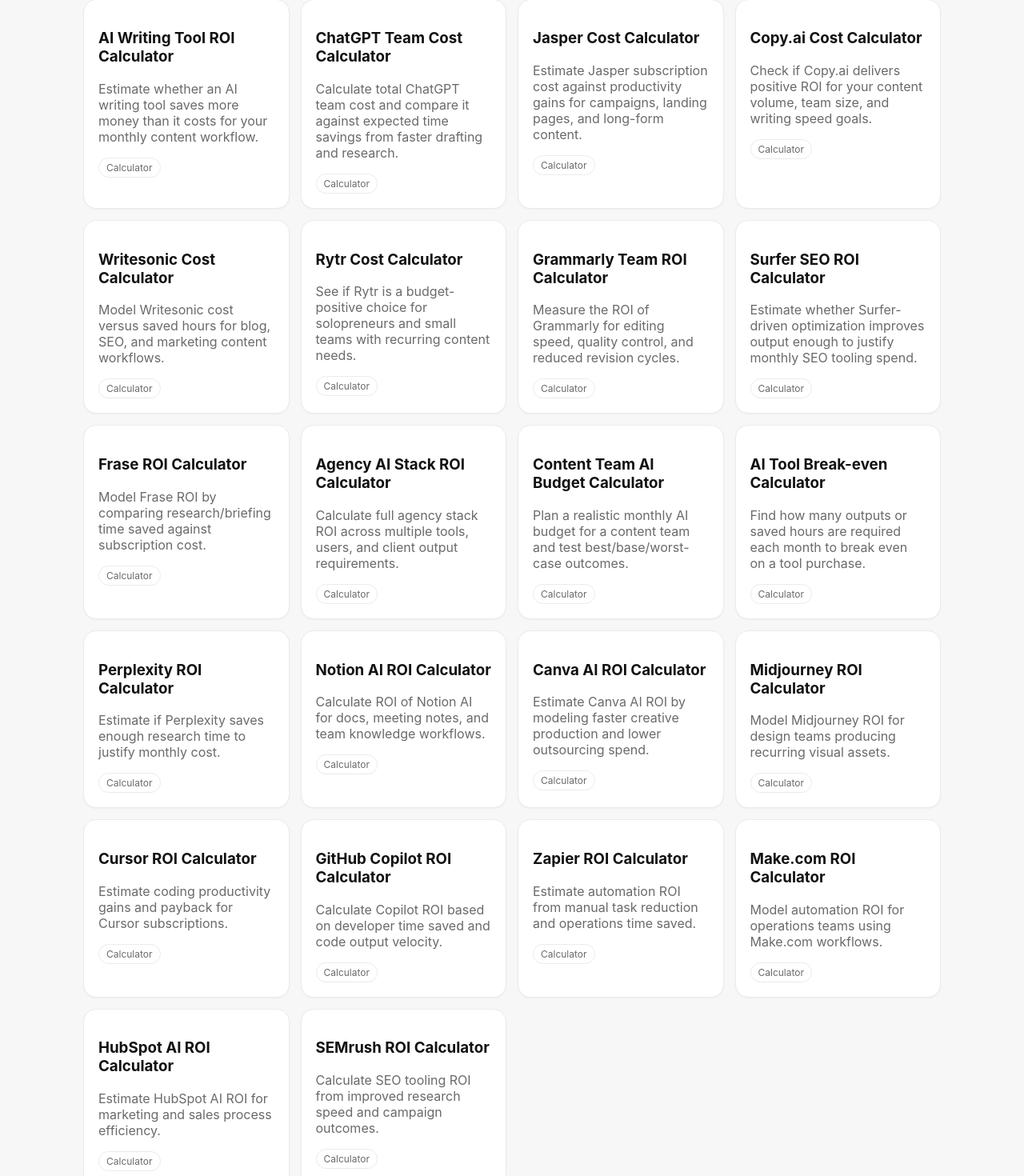
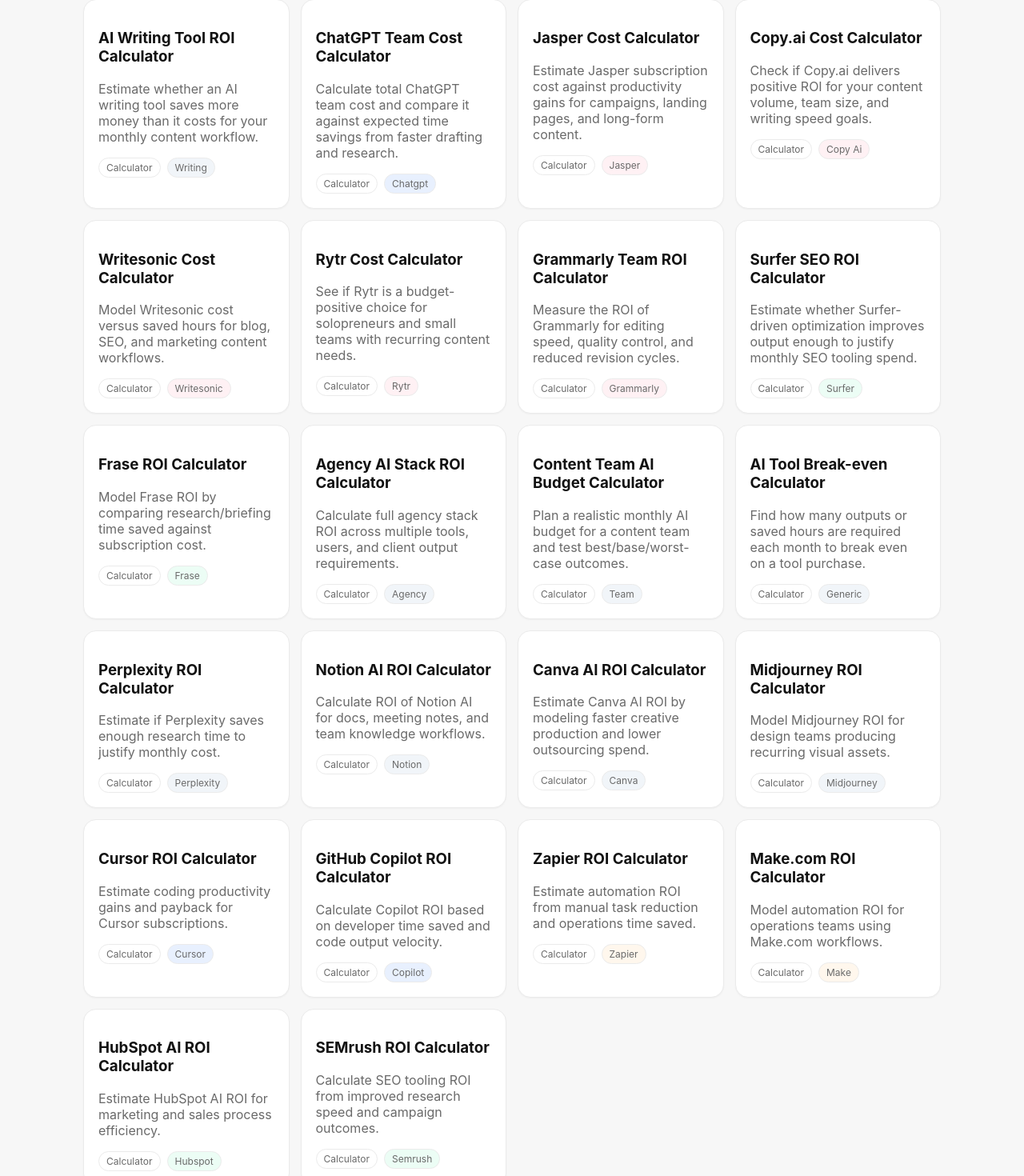
Before and after one commit to ankurvsoni/ai-tool-roi-calculators, a Next.js app: page / in a window 1280 px wide. Shown: the part 399-1869 px from the top of the page at 80% size. Built offline with nearby package versions, Linux system fonts and the light colour scheme.

Commit message:
Add safe tool identity badges for authenticity without logo trademark risk

```diff
--- a/app/page.js
+++ b/app/page.js
@@ -22,7 +22,10 @@
           <Link key={c.slug} href={`/calculators/${c.slug}`} className="card">
             <h3>{c.title}</h3>
             <p className="muted">{c.description}</p>
-            <span className="badge">Calculator</span>
+            <div style={{display:'flex',gap:8,flexWrap:'wrap'}}>
+              <span className="badge">Calculator</span>
+              <span className="badge" style={{background:c.toolColor}}>{c.toolLabel || 'Tool'}</span>
+            </div>
           </Link>
         ))}
       </div>
--- a/content/data/calculators.json
+++ b/content/data/calculators.json
@@ -27,7 +27,9 @@
     ],
     "useCase": "General-purpose calculator for evaluating whether writing tool subscriptions are worth it.",
     "watchouts": "Overestimated time savings is the most common modeling mistake.",
-    "reco": "Start conservative, then update with real pilot data in 2 weeks."
+    "reco": "Start conservative, then update with real pilot data in 2 weeks.",
+    "toolLabel": "Writing",
+    "toolColor": "#f1f5f9"
   },
   {
     "slug": "chatgpt-team-cost-calculator",
@@ -57,7 +59,9 @@
     ],
     "useCase": "Best for teams using AI for drafting, summarization, and research support across multiple departments.",
     "watchouts": "Token usage can spike costs if prompts are unbounded. Set usage guidelines per team.",
-    "reco": "Great fit when your team uses it daily for repeat tasks. Pilot with clear prompt SOPs."
+    "reco": "Great fit when your team uses it daily for repeat tasks. Pilot with clear prompt SOPs.",
+    "toolLabel": "Chatgpt",
+    "toolColor": "#e8f0fe"
   },
   {
     "slug": "jasper-cost-calculator",
@@ -87,7 +91,9 @@
     ],
     "useCase": "Ideal for marketing teams running campaign copy, landing pages, and repeat content workflows.",
     "watchouts": "Higher seat costs require strong team adoption to realize ROI.",
-    "reco": "Best when you need structured templates and brand-consistent output at scale."
+    "reco": "Best when you need structured templates and brand-consistent output at scale.",
+    "toolLabel": "Jasper",
+    "toolColor": "#fff1f4"
   },
   {
     "slug": "copy-ai-cost-calculator",
@@ -117,7 +123,9 @@
     ],
     "useCase": "Good for rapid ideation and first drafts for small teams and founders.",
     "watchouts": "Quality may vary for nuanced brand tone; editing standards still needed.",
-    "reco": "Strong option when speed matters more than deep workflow customization."
+    "reco": "Strong option when speed matters more than deep workflow customization.",
+    "toolLabel": "Copy Ai",
+    "toolColor": "#fff1f4"
   },
   {
     "slug": "writesonic-cost-calculator",
@@ -147,7 +155,9 @@
     ],
     "useCase": "Useful for mixed SEO + marketing content pipelines.",
     "watchouts": "ROI depends on whether teams use advanced features consistently.",
-    "reco": "Good value if you produce high monthly content volume across channels."
+    "reco": "Good value if you produce high monthly content volume across channels.",
+    "toolLabel": "Writesonic",
+    "toolColor": "#fff1f4"
   },
   {
     "slug": "rytr-cost-calculator",
@@ -177,7 +187,9 @@
     ],
     "useCase": "Budget-friendly choice for solo creators and freelancers.",
     "watchouts": "May hit quality ceiling on complex long-form content.",
-    "reco": "Great starter option when cost control is your top priority."
+    "reco": "Great starter option when cost control is your top priority.",
+    "toolLabel": "Rytr",
+    "toolColor": "#fff1f4"
   },
   {
     "slug": "grammarly-team-roi-calculator",
@@ -207,7 +219,9 @@
     ],
     "useCase": "Best for editing-heavy teams that need cleaner final drafts and fewer revision loops.",
     "watchouts": "Not a full drafting solution by itself.",
-    "reco": "Use as a quality-control layer to reduce publish delays."
+    "reco": "Use as a quality-control layer to reduce publish delays.",
+    "toolLabel": "Grammarly",
+    "toolColor": "#fff1f4"
   },
   {
     "slug": "surfer-seo-roi-calculator",
@@ -237,7 +251,9 @@
     ],
     "useCase": "Designed for SEO teams optimizing articles for rankings and consistency.",
     "watchouts": "ROI depends on whether optimization recommendations are actually implemented.",
-    "reco": "Best when paired with strong editorial workflow and search intent discipline."
+    "reco": "Best when paired with strong editorial workflow and search intent discipline.",
+    "toolLabel": "Surfer",
+    "toolColor": "#ecfdf5"
   },
   {
     "slug": "frase-roi-calculator",
@@ -267,7 +283,9 @@
     ],
     "useCase": "Strong for research briefing and faster article preparation.",
     "watchouts": "Brief quality still depends on topic selection and human judgment.",
-    "reco": "Great for teams spending too much time on pre-writing research."
+    "reco": "Great for teams spending too much time on pre-writing research.",
+    "toolLabel": "Frase",
+    "toolColor": "#ecfdf5"
   },
   {
     "slug": "agency-ai-stack-roi-calculator",
@@ -297,7 +315,9 @@
     ],
     "useCase": "For agencies managing multiple tools, seats, and client deliverables.",
     "watchouts": "Tool overlap can create hidden spend and workflow confusion.",
-    "reco": "Use this to rationalize stack and remove low-value subscriptions."
+    "reco": "Use this to rationalize stack and remove low-value subscriptions.",
+    "toolLabel": "Agency",
+    "toolColor": "#f1f5f9"
   },
   {
     "slug": "content-team-ai-budget-calculator",
@@ -324,7 +344,9 @@
         "q": "Should I use annual pricing in this model?",
         "a": "Start with monthly cost assumptions first, then compare annual plans after validating usage."
       }
-    ]
+    ],
+    "toolLabel": "Team",
+    "toolColor": "#f1f5f9"
   },
   {
     "slug": "ai-tool-break-even-calculator",
@@ -351,7 +373,9 @@
         "q": "Should I use annual pricing in this model?",
         "a": "Start with monthly cost assumptions first, then compare annual plans after validating usage."
       }
-    ]
+    ],
+    "toolLabel": "Generic",
+    "toolColor": "#f1f5f9"
   },
   {
     "slug": "perplexity-roi-calculator",
@@ -378,7 +402,9 @@
       "setupHours": 4,
       "additionalMonthlyCost": 0,
       "savingsPerOutput": 11
-    }
+    },
+    "toolLabel": "Perplexity",
+    "toolColor": "#f1f5f9"
   },
   {
     "slug": "notion-ai-roi-calculator",
@@ -405,7 +431,9 @@
       "setupHours": 5,
       "additionalMonthlyCost": 0,
       "savingsPerOutput": 10
-    }
+    },
+    "toolLabel": "Notion",
+    "toolColor": "#f1f5f9"
   },
   {
     "slug": "canva-ai-roi-calculator",
@@ -432,7 +460,9 @@
       "setupHours": 4,
       "additionalMonthlyCost": 0,
       "savingsPerOutput": 12
-    }
+    },
+    "toolLabel": "Canva",
+    "toolColor": "#f1f5f9"
   },
   {
     "slug": "midjourney-roi-calculator",
@@ -459,7 +489,9 @@
       "setupHours": 5,
       "additionalMonthlyCost": 0,
       "savingsPerOutput": 13
-    }
+    },
+    "toolLabel": "Midjourney",
+    "toolColor": "#f1f5f9"
   },
   {
     "slug": "cursor-roi-calculator",
@@ -486,7 +518,9 @@
       "setupHours": 6,
       "additionalMonthlyCost": 0,
       "savingsPerOutput": 20
-    }
+    },
+    "toolLabel": "Cursor",
+    "toolColor": "#e8f0fe"
   },
   {
     "slug": "github-copilot-roi-calculator",
@@ -513,7 +547,9 @@
       "setupHours": 4,
       "additionalMonthlyCost": 0,
       "savingsPerOutput": 18
-    }
+    },
+    "toolLabel": "Copilot",
+    "toolColor": "#e8f0fe"
   },
   {
     "slug": "zapier-roi-calculator",
@@ -540,7 +576,9 @@
       "setupHours": 6,
       "additionalMonthlyCost": 0,
       "savingsPerOutput": 16
-    }
+    },
+    "toolLabel": "Zapier",
+    "toolColor": "#fff7ed"
   },
   {
     "slug": "make-com-roi-calculator",
@@ -567,7 +605,9 @@
       "setupHours": 6,
       "additionalMonthlyCost": 0,
       "savingsPerOutput": 16
-    }
+    },
+    "toolLabel": "Make",
+    "toolColor": "#fff7ed"
   },
   {
     "slug": "hubspot-ai-roi-calculator",
@@ -594,7 +634,9 @@
       "setupHours": 10,
       "additionalMonthlyCost": 0,
       "savingsPerOutput": 15
-    }
+    },
+    "toolLabel": "Hubspot",
+    "toolColor": "#ecfdf5"
   },
   {
     "slug": "semrush-roi-calculator",
@@ -621,6 +663,8 @@
       "setupHours": 5,
       "additionalMonthlyCost": 0,
       "savingsPerOutput": 14
-    }
+    },
+    "toolLabel": "Semrush",
+    "toolColor": "#ecfdf5"
   }
 ]
```
Also changed, not shown: app/calculators/[slug]/page.js (+5 -2 lines).
